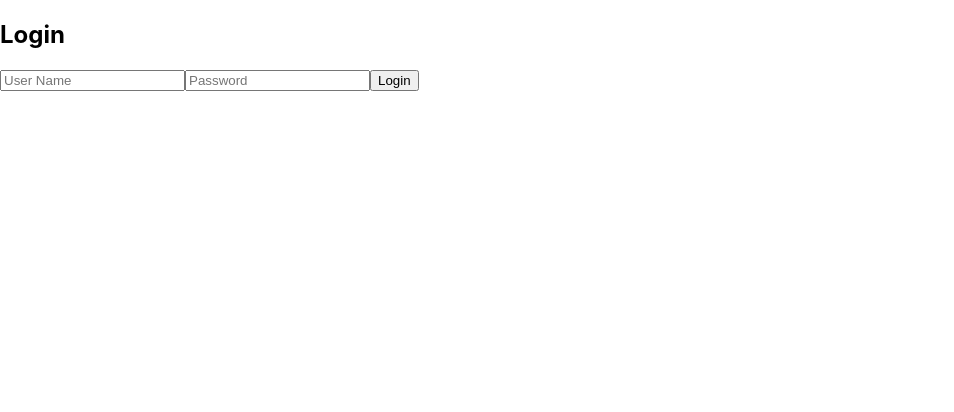
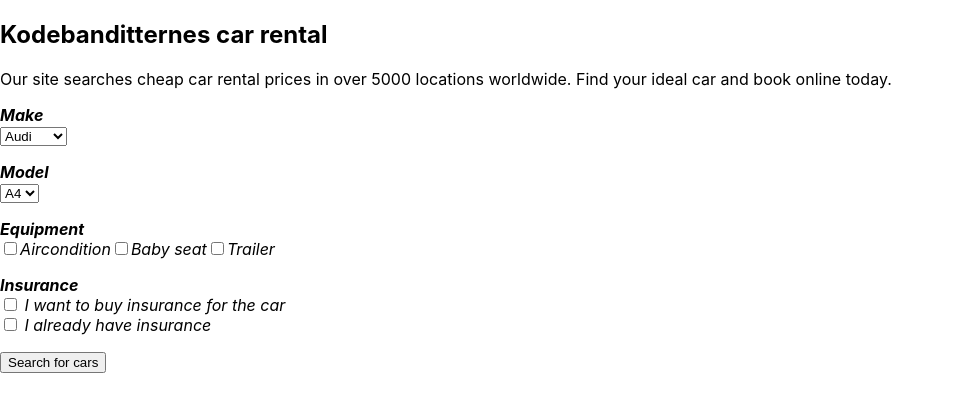
Before and after one commit to IbenKAndersen/Sem3_Frontend, a React (Create React App) app: page / in a window 1280 px wide. Shown: the top 412 px of the page, without its empty margins (0-954 px from the left). Built offline with nearby package versions, Linux system fonts and the light colour scheme.

Commit message:
Order page set-up

```diff
--- a/src/App.js
+++ b/src/App.js
@@ -1,9 +1,7 @@
 import React, { Component } from "react"
 import facade from "./apiFacade";
-import Planets from "./components/Planets";
-import Films from "./components/Films";
-import Persons from "./components/Persons";
-import Welcome from "./components/Welcome"
+import Order from "./components/Order";
+import Info from "./components/Info";
 import { BrowserRouter as Router, Route, NavLink, Switch } from "react-router-dom";
 //import 'bootstrap/dist/css/bootstrap.min.css';
 import "./App.css";
@@ -84,10 +82,8 @@ export default App;
 const Header = () => {
   return (
     <ul className="header">
-      <li><NavLink exact activeClassName="active" to="/">Welcome</NavLink></li>
-      <li><NavLink activeClassName="active" to="/planets">Planets</NavLink></li>
-      <li><NavLink activeClassName="active" to="/persons">Persons</NavLink></li>
-      <li><NavLink activeClassName="active" to="/films">Films</NavLink></li>
+      <li><NavLink exact activeClassName="active" to="/">Order</NavLink></li>
+      <li><NavLink activeClassName="active" to="/info">Info</NavLink></li>
     </ul>
   );
 };
@@ -96,10 +92,8 @@ const Content = () => {
   return (
 
     <Switch>
-      <Route exact path="/"> <Welcome /> </Route>
-      <Route path="/planets"> <Planets /> </Route>
-      <Route path="/persons"> <Persons /> </Route>
-      <Route path="/films"> <Films /> </Route>
+      <Route exact path="/"> <Order /> </Route>
+      <Route path="/info"> <Info /> </Route>
     </Switch>
 
   )
--- a/src/components/Films.js
+++ /dev/null
@@ -1,29 +0,0 @@
-import React, { useState, useEffect } from "react";
-import {filmlist} from '../settings';
-import JSONPretty from 'react-json-pretty';
-
-const Films = () => {
-  const [hasError, setErrors] = useState(false);
-  const [films, setFilms] = useState({});
-
-  useEffect(() => {
-    async function fetchData() {
-      const res = await fetch(filmlist);
-      res
-        .json()
-        .then(res => setFilms(res))
-        .catch(err => setErrors(err));
-    }
-
-    fetchData();
-  },[]);
-
-  return (
-    <div>
-      <JSONPretty id="json-pretty" data={films}></JSONPretty>
-      <hr />
-      <span>Has error: {JSON.stringify(hasError)}</span>
-    </div>
-  );
-};
-export default Films;
--- /dev/null
+++ b/src/components/Info.js
@@ -0,0 +1,10 @@
+import React from "react";
+
+export default function Info() {
+  return (
+    <div>
+      <h2> Information </h2>
+      <p> ... </p>
+    </div>
+  );
+}
--- /dev/null
+++ b/src/components/Order.js
@@ -0,0 +1,61 @@
+import React from "react";
+
+export default function Order() {
+  return (
+    <div>
+      <h2><b>Kodebanditternes car rental </b></h2>
+      <p>
+        {" "}
+        Our site searches cheap car rental prices in over 5000 locations
+        worldwide. Find your ideal car and book online today.{" "}
+      </p>
+
+      <form>
+      <p>
+        <i><b>Make</b></i>
+        <form id="make">
+          <select name="dropdown">
+            <option value="Audi" selected>
+              Audi
+            </option>
+            <option value="Bentley">Bentley</option>
+            <option value="....">....</option>
+          </select>
+        </form>
+      </p>
+
+      <p>
+        <i><b>Model</b></i>
+        <form id="model">
+          <select name="dropdown">
+            <option value="A4" selected>
+              A4
+            </option>
+            <option value="....">....</option>
+          </select>
+        </form>
+      </p>
+
+      <p>
+        <i><b>Equipment</b></i>
+        <br />
+        <input type="checkbox" name="aircon" value="aircon" /><i>Aircondition</i>
+        <input type="checkbox" name="babyseat" value="babyseat" /><i>Baby seat</i>
+        <input type="checkbox" name="trailer" value="trailer" /><i>Trailer</i>
+      </p>
+
+      <p>
+        <i><b>Insurance</b></i>
+        <br />
+        <input type="checkbox" name="insurance" value="yes" />{" "}
+        <i>I want to buy insurance for the car</i>
+        <br />
+        <input type="checkbox" name="noinsurance" value="no" />{" "}
+        <i>I already have insurance</i>
+      </p>
+
+      <input type="submit" value="Search for cars"/>
+      </form>
+    </div>
+  );
+}
--- a/src/components/Planets.js
+++ /dev/null
@@ -1,29 +0,0 @@
-import React, { useState, useEffect } from "react";
-import {planetlist} from '../settings';
-import JSONPretty from 'react-json-pretty';
-
-const Planets = () => {
-  const [hasError, setErrors] = useState(false);
-  const [planets, setPlanets] = useState({});
-
-  useEffect(() => {
-    async function fetchData() {
-      const res = await fetch(planetlist);
-      res
-        .json()
-        .then(res => setPlanets(res))
-        .catch(err => setErrors(err));
-    }
-
-    fetchData();
-  },[]);
-
-  return (
-    <div>
-      <JSONPretty id="json-pretty" data={planets}></JSONPretty>
-      <hr />
-      <span>Has error: {JSON.stringify(hasError)}</span>
-    </div>
-  );
-};
-export default Planets;
--- a/src/components/Welcome.js
+++ /dev/null
@@ -1,13 +0,0 @@
-import React from "react";
-
-export default function Welcome() {
-  return (
-    <div>
-      <h2> Welcome to our site using swapi: A Star Wars API! </h2>
-      <p> Click on Planets in the navbar if you would like to see a list of Star Wars planets.</p>
-      <p> Click on Persons in the navbar if you would like to see a list of Star Wars persons.</p>
-      <p> Click on Films in the navbar if you would like to see a list of Star Wars films.</p>
-      <p> It is simple as that. Enjoy! </p>
-    </div>
-  );
-}
--- a/src/index.js
+++ b/src/index.js
@@ -1,6 +1,7 @@
 import React from 'react';
 import ReactDOM from 'react-dom';
 import './index.css';
-import App from "./App";
+//import App from "./App";
+import Order from "./components/Order";
 
-ReactDOM.render(<App />, document.getElementById('root'));
+ReactDOM.render(<Order />, document.getElementById('root'));
```
